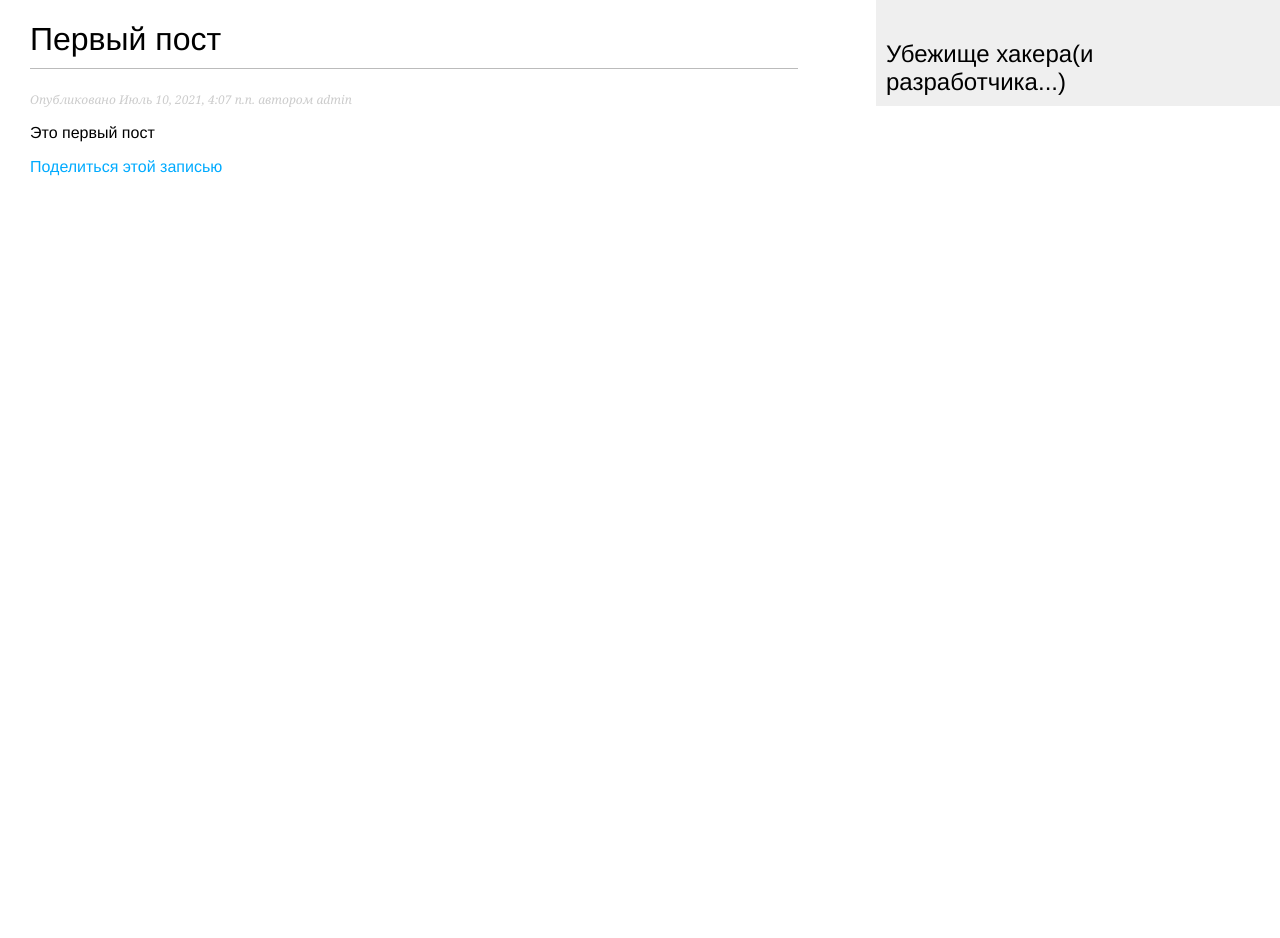
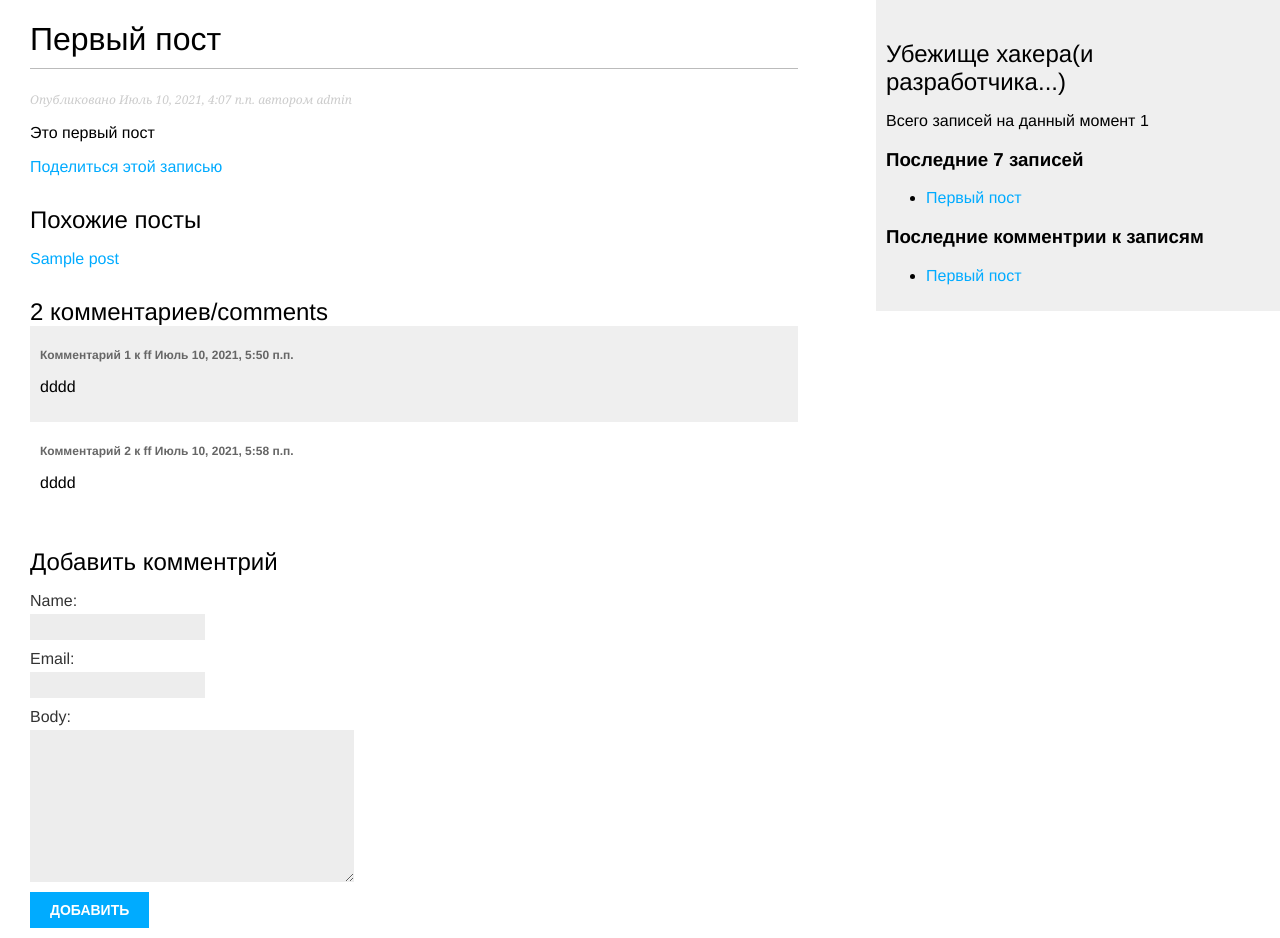
Before and after one commit to EHGWRabbit/hidden_place_hackers_blog, a Django app: template blog/templates/blog/detail.html in a window 1280 px wide. Before the commit the page ends 176 px from the top, so only its background shows below. Run offline with Django 3.2, Linux system fonts and the light colour scheme; data comes from the database, SQL or seed files in the repository; both versions use the stored data as it was after the commit; the template is opened without the code that fills it: values that come from a table or form of the project are taken from there, most other values are stand-ins (such as "Sample title", 1, 10 or a date in 2020); parts of the project's set-up code (start-up, migrations or seed data) failed here and were passed over; some libraries are stand-ins or nearby versions.

Commit message:
added more function

```diff
--- a/blog/forms.py
+++ b/blog/forms.py
@@ -1,4 +1,5 @@
 from django import forms
+from .models import Comment
 
 
 class EmailPostForm(forms.Form):
@@ -6,3 +7,9 @@ class EmailPostForm(forms.Form):
     email = forms.EmailField()
     to = forms.EmailField()
     comments = forms.CharField(required=False, widget=forms.Textarea, max_length=100)
+
+
+class CommentForm(forms.ModelForm):
+    class Meta:
+        model = Comment
+        fields = ('name', 'email', 'body')
--- a/blog/models.py
+++ b/blog/models.py
@@ -2,6 +2,7 @@ from django.db import models
 from django.utils import timezone
 from django.contrib.auth.models import User
 from django.urls import reverse
+from taggit.managers import TaggableManager
 
 class PublishedManager(models.Manager):
     def get_queryset(self):
@@ -35,3 +36,19 @@ class Post(models.Model):
 
     def get_absolute_url(self):
         return reverse('blog:post_detail', args=[self.publish.year, self.publish.month, self.publish.day, self.slug])
+    tags = TaggableManager()
+
+class Comment(models.Model):
+    post = models.ForeignKey(Post, on_delete=models.CASCADE, related_name='comments')
+    name = models.CharField(max_length=100)
+    email = models.EmailField()
+    body = models.TextField()
+    created = models.DateTimeField(auto_now_add=True)
+    updated = models.DateTimeField(auto_now=True)
+    active = models.BooleanField(default=True)
+
+    class Meta:
+        ordering = ('created',)
+
+    def __str__(self):
+        return 'Комментрий от {} к {}'.format(self.name, self.post)
--- a/blog/templates/blog/base.html
+++ b/blog/templates/blog/base.html
@@ -1,3 +1,4 @@
+{% load blog_tags %}
 {% load bootstrap4 %}
 {% load static %}
 <!DOCTYPE html>
@@ -13,6 +14,18 @@
 </div>
 <div id="sidebar">
 <h2>Убежище хакера(и разработчика...)</h2>
+<p>Всего записей на данный момент {% total_posts %}</p>
+<h3>Последние 7 записей</h3>
+{% show_latest_posts 7 %}
+<h3>Последние комментрии к записям</h3>
+{% get_most_commented_posts as most_commented_posts %}
+<ul>
+{% for post in most_commented_posts %}
+    <li>
+        <a href="{{ post.get_absolute_url }}">{{ post.title }}</a>
+    </li>
+{% endfor %}
+</ul>
 </div>
 </body>
 </html>
--- a/blog/templates/blog/detail.html
+++ b/blog/templates/blog/detail.html
@@ -1,4 +1,5 @@
 {% extends 'blog/base.html' %}
+{% load blog_tags %}
 {% load bootstrap4 %}
 {% load static %}
 {% block title %}{{ post.title }}{% endblock %}
@@ -7,10 +8,44 @@
 <p class="date">
 Опубликовано {{ post.publish }} автором {{ post.author }}
 </p>
-{{ post.body|linebreaks }}
+{{ post.body|markdown }}
 <p>
     <a href="{% url 'blog:post_share' post.id %}">
    Поделиться этой записью
     </a>
     </p>
+<h2>Похожие посты</h2>
+    {% for post in similar_posts %}
+        <p>
+            <a href="{{ post.get_absolute_url }}">{{ post.title }}</a>
+        </p>
+    {% empty %}
+    Еще нет похожих записей
+    {% endfor %}
+{% with comments.count as total_comments %}
+    <h2>
+        {{ total_comments }} комментариев/comment{{ total_comments|pluralize }}
+    </h2>
+{% endwith %}
+{% for comment in comments %}
+    <div class="comment">
+        <p class="info">
+            Комментарий {{ forloop.counter }} к {{ comment.name }}
+                {{ comment.created }}
+                    </p>
+                        {{ comment.body|linebreaks}}
+    </div>
+{% empty %}
+    <p>Здесь еще нет комментриев</p>
+{% endfor %}
+{% if new_comment %}
+    <h2>Комментрий успешно добавлен.</h2>
+{% else %}
+    <h2>Добавить комментрий</h2>
+        <form action="." method="post">
+            {{ comment_form.as_p }}
+            {% csrf_token %}
+            <p><input type="submit" value="Добавить"></p>
+        </form>
+{% endif %}
 {% endblock %}
--- /dev/null
+++ b/blog/templates/blog/latest_posts.html
@@ -0,0 +1,7 @@
+<ul>
+    {% for post in latest_posts %}
+        <li>
+            <a href="{{ post.get_absolute_url }}">{{ post.title }}</a>
+        </li>
+    {% endfor %}
+</ul>
--- /dev/null
+++ b/blog/templatetags/blog_tags.py
@@ -0,0 +1,26 @@
+from django import template
+from ..models import Post
+from django.db.models import Count
+from django.utils.safestring import mark_safe
+import markdown
+
+register = template.Library()
+
+@register.simple_tag
+def total_posts():
+    return Post.published.count()
+
+@register.inclusion_tag('blog/latest_posts.html')
+def show_latest_posts(count=5):
+    latest_posts = Post.published.order_by('-publish')[:count]
+    return {'latest_posts': latest_posts}
+
+
+@register.simple_tag
+def get_most_commented_posts(count=5):
+    return Post.published.annotate(tottal_comments=Count('comments')).order_by('-tottal_comments')[:count]
+
+
+@register.filter(name='markdown')
+def markdown_format(text):
+    return mark_safe(markdown.markdown(text))
--- a/blog/urls.py
+++ b/blog/urls.py
@@ -4,8 +4,9 @@ from . import views
 app_name = 'blog'
 
 urlpatterns = [
-    #path('', views.post_list, name='post_list'),
-    path('', views.PostListView.as_view(), name='post_list'),
+    path('', views.post_list, name='post_list'),
+    path('tag/<slug:tag_slug>/', views.post_list, name='post_list_by_tag'),
+    #path('', views.PostListView.as_view(), name='post_list'),
     path('<int:year>/<int:month>/<int:day>/<slug:post>/',views.post_detail, name='post_detail'),
     path('<int:post_id>/share/', views.post_share, name='post_share'),
 ]
--- a/hidden_place/settings.py
+++ b/hidden_place/settings.py
@@ -38,11 +38,15 @@ DEBUG = True
 ALLOWED_HOSTS = ['*']
 
 
+SITE_ID = 1
+
 # Application definition
 
 INSTALLED_APPS = [
     #local
     'blog.apps.BlogConfig',
+    'django.contrib.sites',
+    'django.contrib.sitemaps',
 
     'django.contrib.admin',
     'django.contrib.auth',
@@ -53,6 +57,7 @@ INSTALLED_APPS = [
     'django.contrib.staticfiles',
     #downloaded
     'bootstrap4',
+    'taggit',
 ]
 
 MIDDLEWARE = [
--- a/hidden_place/urls.py
+++ b/hidden_place/urls.py
@@ -15,8 +15,14 @@ Including another URLconf
 """
 from django.contrib import admin
 from django.urls import path, include
+from django.contrib.sitemaps.views import sitemap
+from blog.sitemaps import PostSitemap
 
+sitemaps = {
+    'posts': PostSitemap,
+}
 urlpatterns = [
     path('', include('blog.urls', namespace='blog')),
     path('admin/', admin.site.urls),
+    path('sitemap.xml', sitemap, {'sitemaps': sitemaps}, name='django.contrib.sitemaps.views.sitemap')
 ]
--- a/requirements.txt
+++ b/requirements.txt
@@ -3,3 +3,5 @@ django-bootstrap==0.2.4
 whitenoise==5.2.0
 gunicorn==20.1.0
 pillow==8.3.1
+django-taggit==1.5.0
+markdown==3.3.4
```
Also changed, not shown: blog/admin.py (+8 -1 lines), blog/sitemaps.py (added, +12 -0 lines), blog/templates/blog/list.html (+17 -2 lines), blog/views.py (+29 -3 lines), blog/migrations/0002_comment.py (added), blog/migrations/0003_post_tags.py (added), blog/templatetags/__init__.py (added), db.sqlite3, 2 other files.
